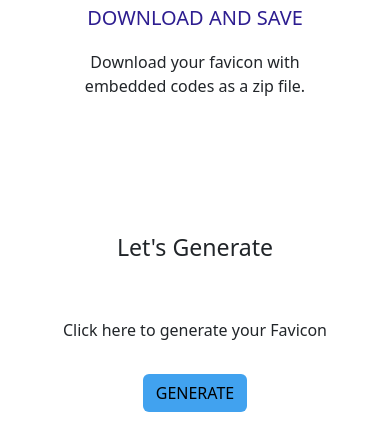
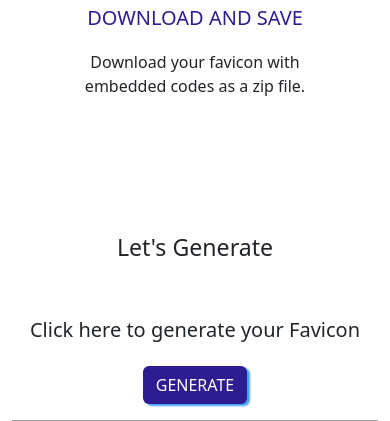
Before and after one commit to zuri-training/favicons_gen_proj_team_63, a Django app: page / in a window 390 px wide. Shown: the part 1955-2376 px from the top of the page. Run offline with Django 4.2, Linux system fonts and the light colour scheme; grey boxes are pictures that could not be loaded.

Commit message:
setup redirect button function | fixed spacing issue

```diff
--- a/favigen/static/favigen/css/home.css
+++ b/favigen/static/favigen/css/home.css
@@ -13,8 +13,9 @@ body {
   color: #000;
 }
 .btn-purple {
-  background-color: #41A2EF;
-  color: #000;
+  background-color: #2d1d90;
+  box-shadow: 3px 2px 2px #41a2ef !important;
+  color: #fff;
 }
 .nav-link {
   color: #fff;
@@ -91,7 +92,7 @@ footer {
 @media (min-width: 1440px) {
 
   .hero {
-    height: 55vh;
+    height: 80vh;
   }
 }
 
--- a/favigen/templates/favigen/home.html
+++ b/favigen/templates/favigen/home.html
@@ -75,7 +75,7 @@
                 <h2 class="py-3">Generate your own favicon easily in seconds </h2>
                 <p class="">Powerful yet easy to use favicon generator for everyone
                     and for every task</p>
-                <button type="button" class="btn btn-top my-3">CREATE YOUR FAVICON</button>
+                <button type="button" onclick="redirect(`{% url 'fav:generate' %}`)" class="btn btn-top my-3">CREATE YOUR FAVICON</button>
 
                 {% comment %} {% if messages %}
                     {% for message in messages %}
@@ -139,8 +139,8 @@
         <h3 class="text-center py-5">Let's Generate</h3>
         <div class="row">
             <div class="col-12 col-md-6 text-center my-auto">
-                <p>Click here to generate your Favicon</p>
-                <button type="button" class="btn btn-purple my-3">GENERATE</button>
+                <h5>Click here to generate your Favicon</h5>
+                <button type="button" onclick="redirect(`{% url 'fav:generate' %}`)" class="btn btn-purple my-3">GENERATE</button>
 
             </div>
             <div class="col-12 col-md-6 text-center">
@@ -180,6 +180,9 @@
         integrity="sha384-A3rJD856KowSb7dwlZdYEkO39Gagi7vIsF0jrRAoQmDKKtQBHUuLZ9AsSv4jD4Xa"
         crossorigin="anonymous"></script>
         <script>
+            const redirect = (url) => {
+                window.location.href = url;
+            }
             const user = () => {
                 display = document.getElementById('user');
                 console.log(display.classList.contains('d-none'));
```
